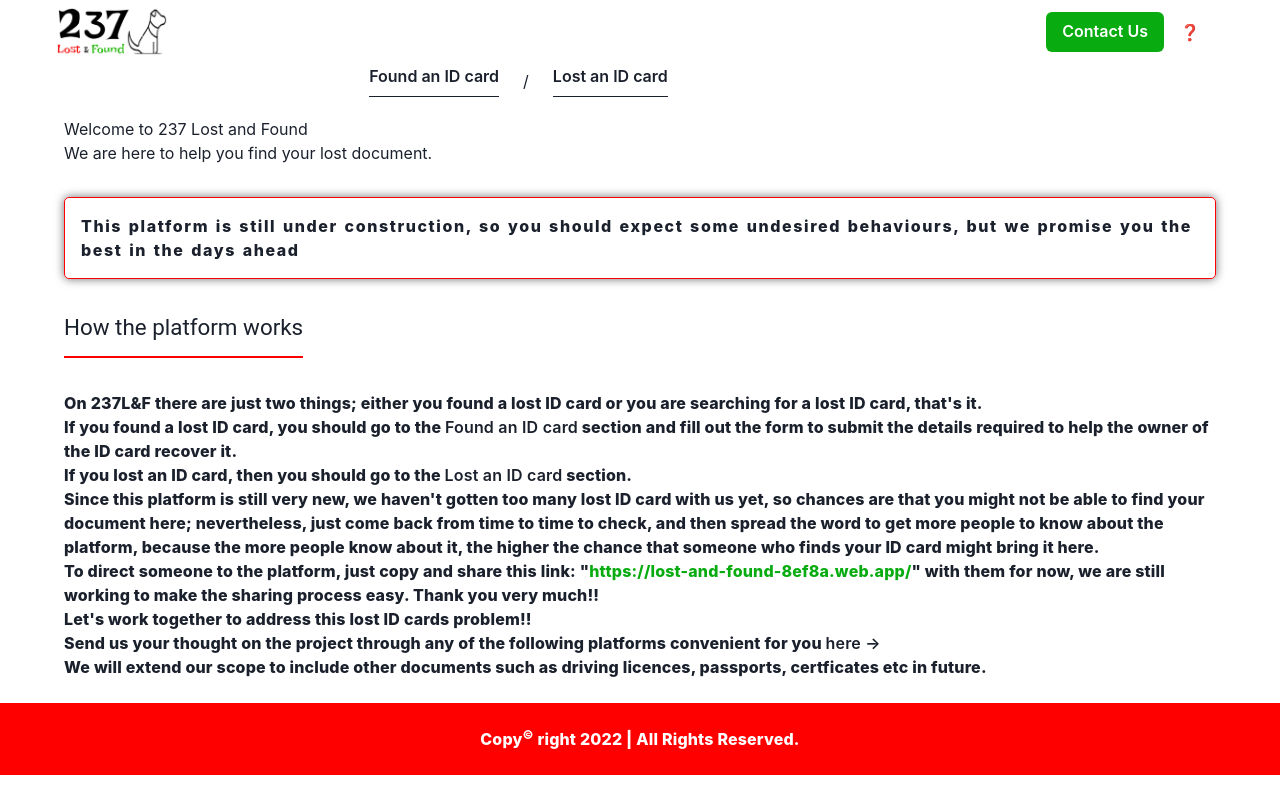
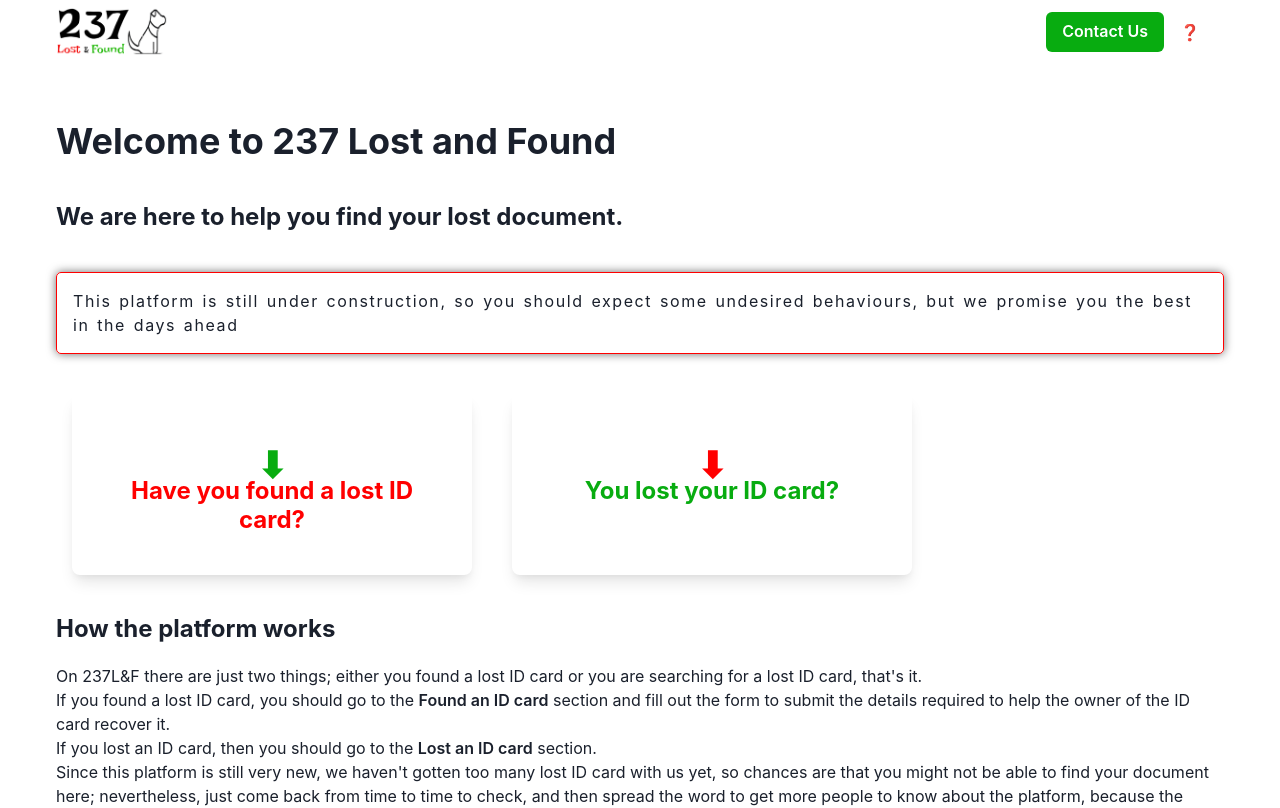
Before and after one commit to Chenwi32/237_lost_and_found, a Next.js app: page / in a window 1280 px wide. Shown: the top 808 px of the page. Built offline with nearby package versions, Linux system fonts and the light colour scheme.

Commit message:
Started improving the UI

```diff
--- a/components/Announcement.jsx
+++ b/components/Announcement.jsx
@@ -1,9 +1,10 @@
+import { Box, Text } from "@chakra-ui/react";
 
 const Announcement = ({ message }) => {
     return (
-        <div className={'announcement'}>
-            <p>{message }</p>
-        </div>
+      <Box mb={10} className={"announcement"}>
+        <Text >{message}</Text>
+      </Box>
     );
 }
 
--- a/components/Layout.jsx
+++ b/components/Layout.jsx
@@ -1,4 +1,4 @@
-import BreadCrumbs from "./BreadCrumbs";
+
 import Footer from "./Footer";
 import Navigation from "./Navigation";
 
@@ -6,7 +6,7 @@ const Layout = ({ children }) => {
   return (
     <div >
       <Navigation />
-      <BreadCrumbs />
+
       <main className="main_content">{children}
 
       </main>
--- /dev/null
+++ b/components/actionmenu.jsx
@@ -0,0 +1,54 @@
+import { Box, Container, Flex, Heading } from "@chakra-ui/react";
+import Link from "next/link";
+
+const Actionmenu = () => {
+  return (
+    <Container maxW={1200}>
+      <Flex mb={10} gap={10}>
+        <Link href="/nationalIdCollection">
+          <Box
+            textAlign={"center"}
+            boxShadow={"lg"}
+            borderRadius={"lg"}
+            cursor="pointer"
+            w={400}
+            p={10}
+            color="brand.200"
+          >
+            <Heading
+              color="brand.100"
+              animation={"vertical_anim 0.7s infinite 0.4s ease-in-out"}
+            >
+              &#x2B07;
+            </Heading>
+            <Heading fontSize={"1.5rem"}>
+              Have you found a lost ID card?
+            </Heading>
+          </Box>
+        </Link>
+
+        <Link href="/nationalId">
+          <Box
+            textAlign={"center"}
+            boxShadow={"lg"}
+            borderRadius={"lg"}
+            cursor="pointer"
+            w={400}
+            p={10}
+            color="brand.100"
+          >
+            <Heading
+              color="brand.200"
+              animation={"vertical_anim 0.7s infinite 0.4s ease-in-out"}
+            >
+              &#x2B07;
+            </Heading>
+            <Heading fontSize={"1.5rem"}>You lost your ID card?</Heading>
+          </Box>
+        </Link>
+      </Flex>
+    </Container>
+  );
+};
+
+export default Actionmenu;
--- a/components/styles/generalComStyles.module.css
+++ /dev/null
@@ -1,40 +0,0 @@
-.controls{
-    margin: var(--vertical_margins);
-    justify-content: space-between;
-    width: 100%;
-}
-
-.search{
-    justify-content: space-between;
-}
-
-.to_home:hover .arrow_right{
-  animation: left_horizontal_anim .7s infinite .4s ease-in-out;
-}
-
-
-.arrow_left{
-font-size: 2em;
-}
-
-.announcement{
-  padding: 1rem;
-}
-
-/*----- Animations -----*/
-
-@keyframes left_horizontal_anim {
-  0%{
-    transform: translateX(-5px);
-  }
-  50%{
-    transform: translateX(-10px);
-  }
-  100%{
-    transform: translateX(0px);
-  }
-}
-
-@media (min-width: 600px) {
-
-}
--- a/pages/help.jsx
+++ b/pages/help.jsx
@@ -26,9 +26,9 @@ const Help = () => {
               </AccordionButton>
             </h2>
             <AccordionPanel>
-              We don't have have a mobile application yet, but we are already
+              We don't have a mobile application yet, but we are already
               working on it. It will soon be made available on mobile app
-              stores. In the mean time, please just keep making use of the web
+              stores. In the mean time, please just keep making use of this web
               version and sharing the link to get more people to know about the
               platform. We are sorry for the inconvenience.
             </AccordionPanel>
--- a/pages/index.js
+++ b/pages/index.js
@@ -1,4 +1,6 @@
+import { Heading, Text } from "@chakra-ui/react";
 import Link from "next/link";
+import Actionmenu from "../components/actionmenu";
 import Announcement from "../components/Announcement";
 import styles from "../styles/Home.module.css";
 
@@ -6,25 +8,30 @@ const HomePage = () => {
   return (
     <>
       <div className={`${styles.home} container`}>
-        <h1>Welcome to 237 Lost and Found</h1>
-        <h3>We are here to help you find your lost document.</h3>
+        <Heading mt={10}>Welcome to 237 Lost and Found</Heading>
+        <Heading fontSize={'1.5rem'} mt={10} mb={10}>We are here to help you find your lost document.</Heading>
+
+
+
 
         <Announcement
           message={`This platform is still under construction, so you should expect some undesired behaviours, but we promise you the best in the days ahead`}
         />
 
-        <h2 className="title">How the platform works</h2>
+        <Actionmenu/>
 
-        <p>
+        <Heading fontSize={'1.5rem'} mt={10} mb={5}>How the platform works</Heading>
+
+        <Text>
           On 237L&F there are just two things; either you found a lost ID card
           or you are searching for a lost ID card, that's it. <br />
           If you found a lost ID card, you should go to the{" "}
           <Link href={`/found`}>Found an ID card</Link> section and fill out the
           form to submit the details required to help the owner of the ID card
           recover it.
-        </p>
+        </Text>
 
-        <p>
+        <Text>
           If you lost an ID card, then you should go to the{" "}
           <Link href={`/search`}>Lost an ID card</Link> section. <br />
           Since this platform is still very new, we haven't gotten too many lost
@@ -39,20 +46,20 @@ const HomePage = () => {
           </span>
           " with them for now, we are still working to make the sharing process
           easy. Thank you very much!!
-        </p>
-        <p>
+        </Text>
+        <Text>
           Let's work together to address this lost ID cards problem!! <br />
           Send us your thought on the project through any of the following
           platforms convenient for you{" "}
           <Link href={`/contact`}>
             <a>here &#8594;</a>
           </Link>
-        </p>
+        </Text>
 
-        <p>
+        <Text>
           We will extend our scope to include other documents such as driving
           licences, passports, certficates etc in future.
-        </p>
+        </Text>
       </div>
 
 
--- a/pages/nationalId.jsx
+++ b/pages/nationalId.jsx
@@ -15,6 +15,7 @@ import {
 } from "@firebase/firestore";
 import { Container } from "@chakra-ui/react";
 import ShareFunc from "../components/capacitorShare";
+import BreadCrumbs from "../components/BreadCrumbs";
 
 const NationalId = () => {
   const [dataInput, setDataInput] = useState("");
@@ -66,6 +67,7 @@ const NationalId = () => {
 
   return (
     <Container maxW={1200} minH={"80vh"}>
+      <BreadCrumbs />
       <div id="results">
         <h1 className="title">Type your ID card number.</h1>
         <input
--- a/pages/nationalIdCollection.jsx
+++ b/pages/nationalIdCollection.jsx
@@ -7,6 +7,7 @@ import "react-toastify/dist/ReactToastify.css";
 import { toast, ToastContainer } from "react-toastify";
 import styles from '../styles/idcollection.module.css'
 import { Container } from "@chakra-ui/react";
+import BreadCrumbs from "../components/BreadCrumbs";
 
 
 const NationalIdCollection = () => {
@@ -63,7 +64,8 @@ const NationalIdCollection = () => {
 
   return (
 
-      <Container maxW={1200}>
+    <Container maxW={1200}>
+      <BreadCrumbs/>
         <Announcement message="Everyone can now add data of id cards that they find here till December 31 2022, after that, only people who own an account on the platform will be able to add data to the platform." />
       <div className={styles.idform_container}>
         <p>Type the ID card number here:</p>
--- a/styles/Home.module.css
+++ b/styles/Home.module.css
@@ -60,19 +60,7 @@
   border-bottom: 1px solid var(--primary);
 }
 
-/*----- Animations -----*/
 
-@keyframes horizontal_anim {
-  0% {
-    transform: translateX(5px);
-  }
-  50% {
-    transform: translateX(10px);
-  }
-  100% {
-    transform: translateX(0px);
-  }
-}
 
 @media (max-width: 600px) {
 
--- a/styles/globals.css
+++ b/styles/globals.css
@@ -12,7 +12,6 @@ body {
   margin: 0;
   font-family: -apple-system, BlinkMacSystemFont, Segoe UI, Roboto, Oxygen,
     Ubuntu, Cantarell, Fira Sans, Droid Sans, Helvetica Neue, sans-serif;
-    font-size: 1rem;
 }
 
 a {
@@ -25,13 +24,6 @@ a {
 
 a:hover {
   color: var(--secondary);
-}
-
-p {
-  font-weight: 800;
-  line-height: 1.5;
-  word-spacing: 0.01em;
-  letter-spacing: 0.01em;
 }
 
 button {
@@ -182,3 +174,32 @@ body {
     margin: auto;
   }
 }
+
+
+/*----- Animations -----*/
+
+@keyframes horizontal_anim {
+  0% {
+    transform: translateX(5px);
+  }
+  50% {
+    transform: translateX(10px);
+  }
+  100% {
+    transform: translateX(0px);
+  }
+}
+
+/*----- Animations -----*/
+
+@keyframes vertical_anim {
+  0% {
+    transform: translateY(5px);
+  }
+  50% {
+    transform: translateY(10px);
+  }
+  100% {
+    transform: translateY(0px);
+  }
+}
```
Also changed, not shown: components/controls.jsx (+3 -4 lines), pages/contact.jsx (+4 -4 lines), 2 other files (tests, documents, lock files or other folders).
